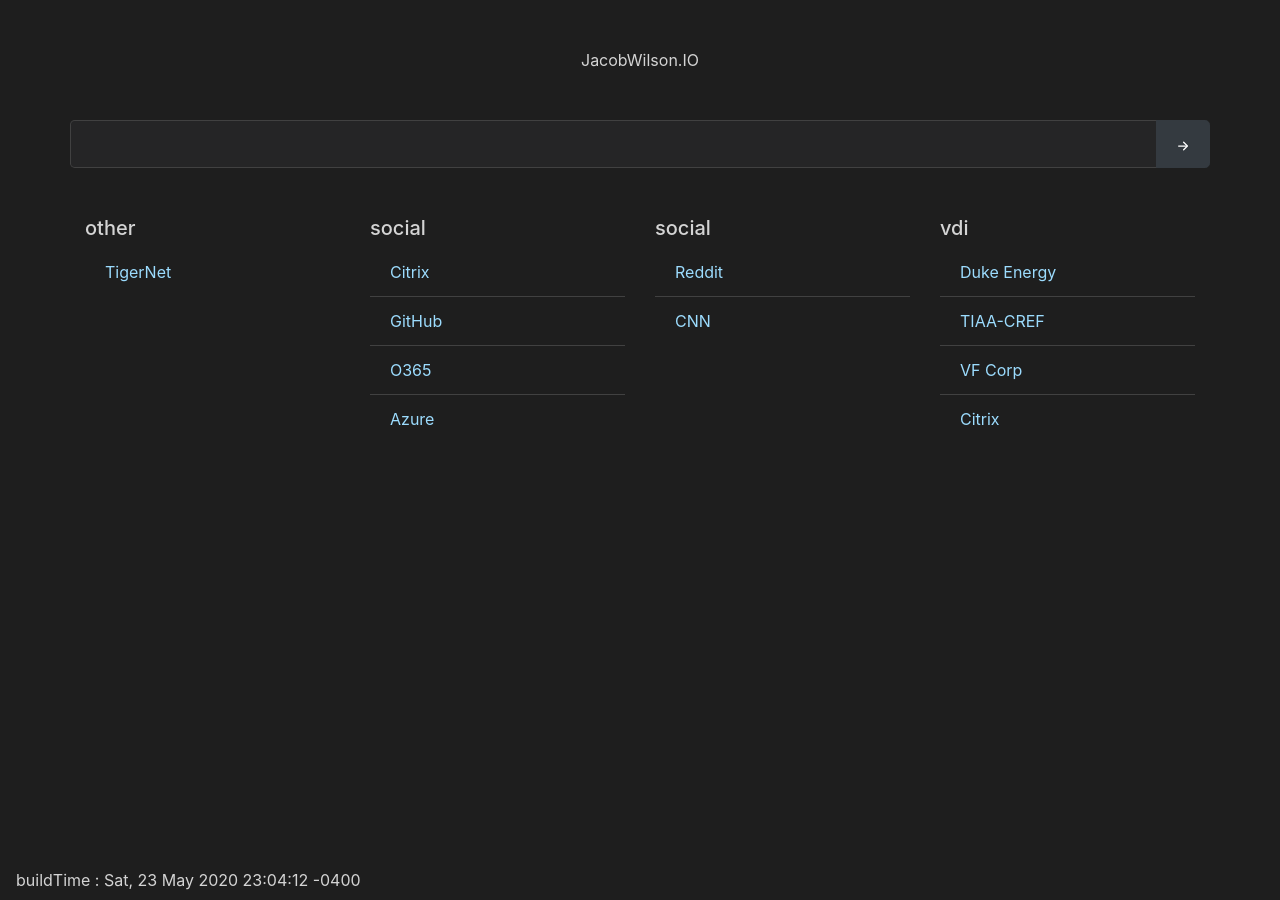
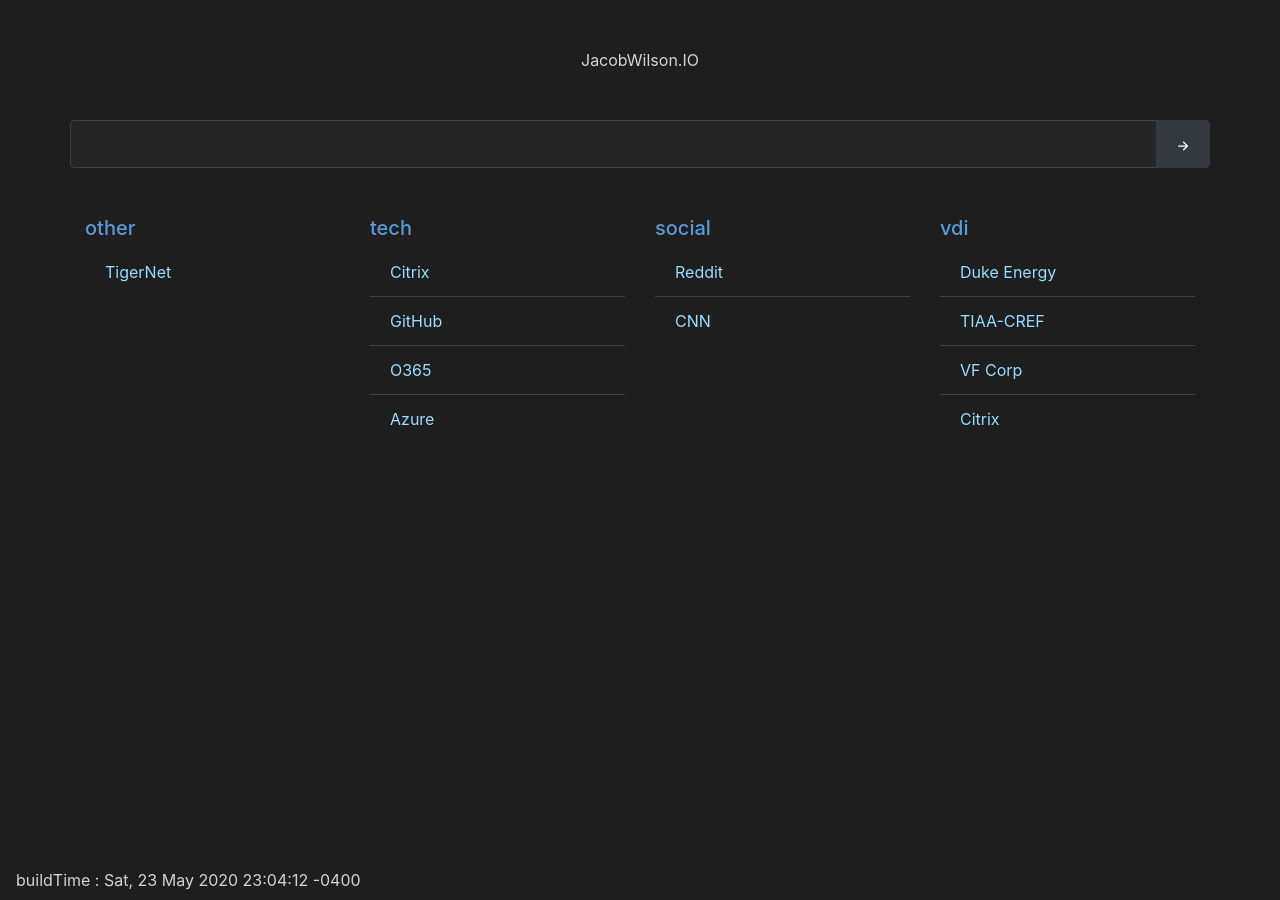
Before and after one commit to jdwilson85/startPage, a Jekyll site: the page built from index.md, in a window 1280 px wide. Built offline with Jekyll 4.4.1, drawn with Linux system fonts in a browser that asks for light colours; nearby versions of some CDN libraries.

Commit message:
formatting

```diff
--- a/_layouts/default.html
+++ b/_layouts/default.html
@@ -24,7 +24,7 @@
     </div>
     <div class="row my-5 Links">
       <div class="col-md-3">
-        <h5>other</h5>
+        <h5><font color="#569cd6">other</font></h5>
         <ul class="list-group list-group-flush">
           {% for link in site.data.linksOther %}
           <li class="list-group-item">
@@ -36,7 +36,7 @@
         </ul>
       </div>
       <div class="col-md-3">
-        <h5>social</h5>
+        <h5><font color="#569cd6">tech</font></h5>
         <ul class="list-group list-group-flush">
           {% for link in site.data.linksTech %}
           <li class="list-group-item">
@@ -48,7 +48,7 @@
         </ul>
       </div>
       <div class="col-md-3">
-        <h5>social</h5>
+        <h5><font color="#569cd6">social</font></h5>
         <ul class="list-group list-group-flush">
           {% for link in site.data.linksSocial %}
           <li class="list-group-item">
@@ -60,7 +60,7 @@
         </ul>
       </div>
       <div class="col-md-3">
-        <h5>vdi</h5>
+        <h5><font color="#569cd6">vdi</font></h5>
         <ul class="list-group list-group-flush">
           {% for link in site.data.linksVDI %}
           <li class="list-group-item">
```
